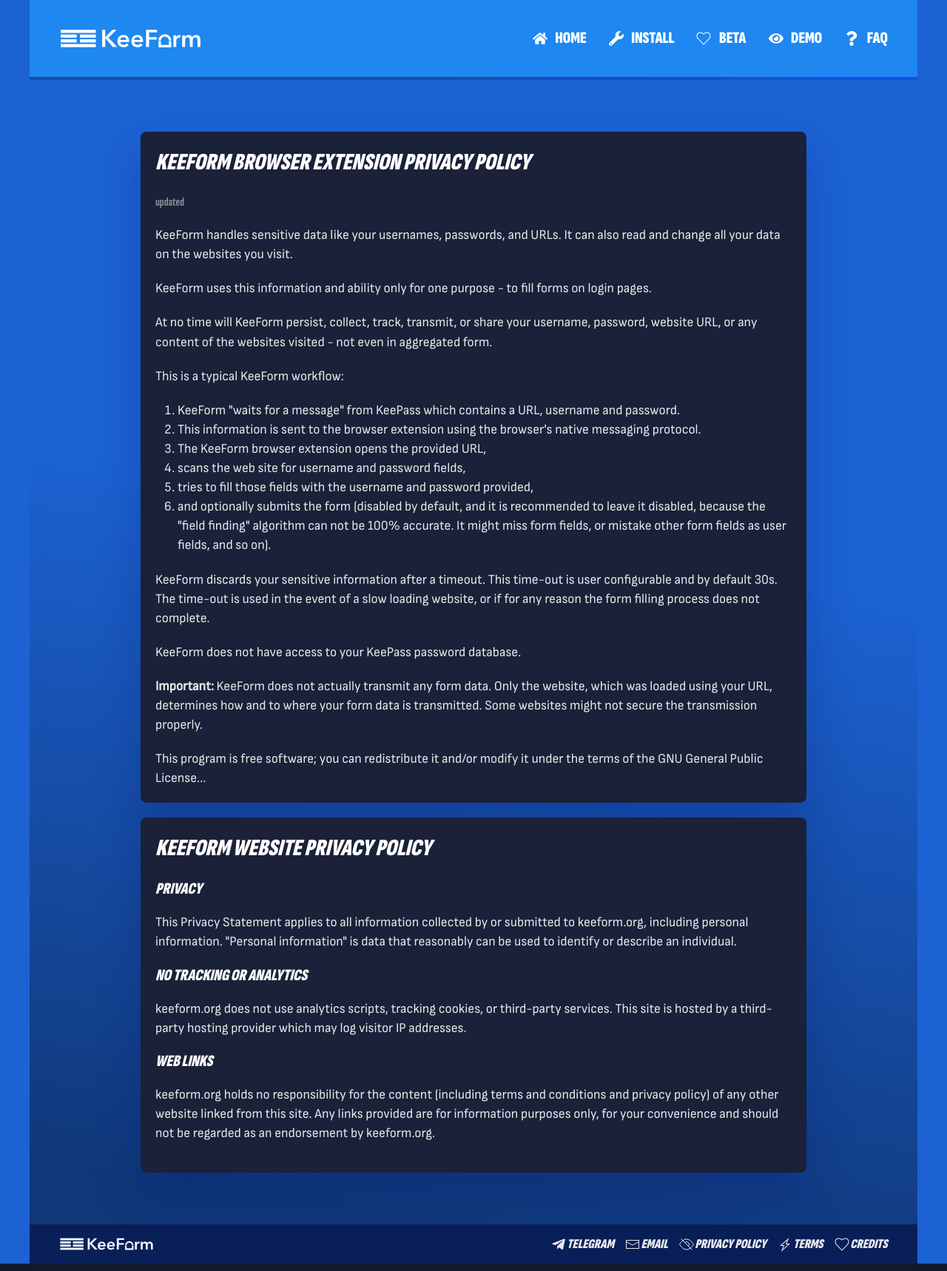
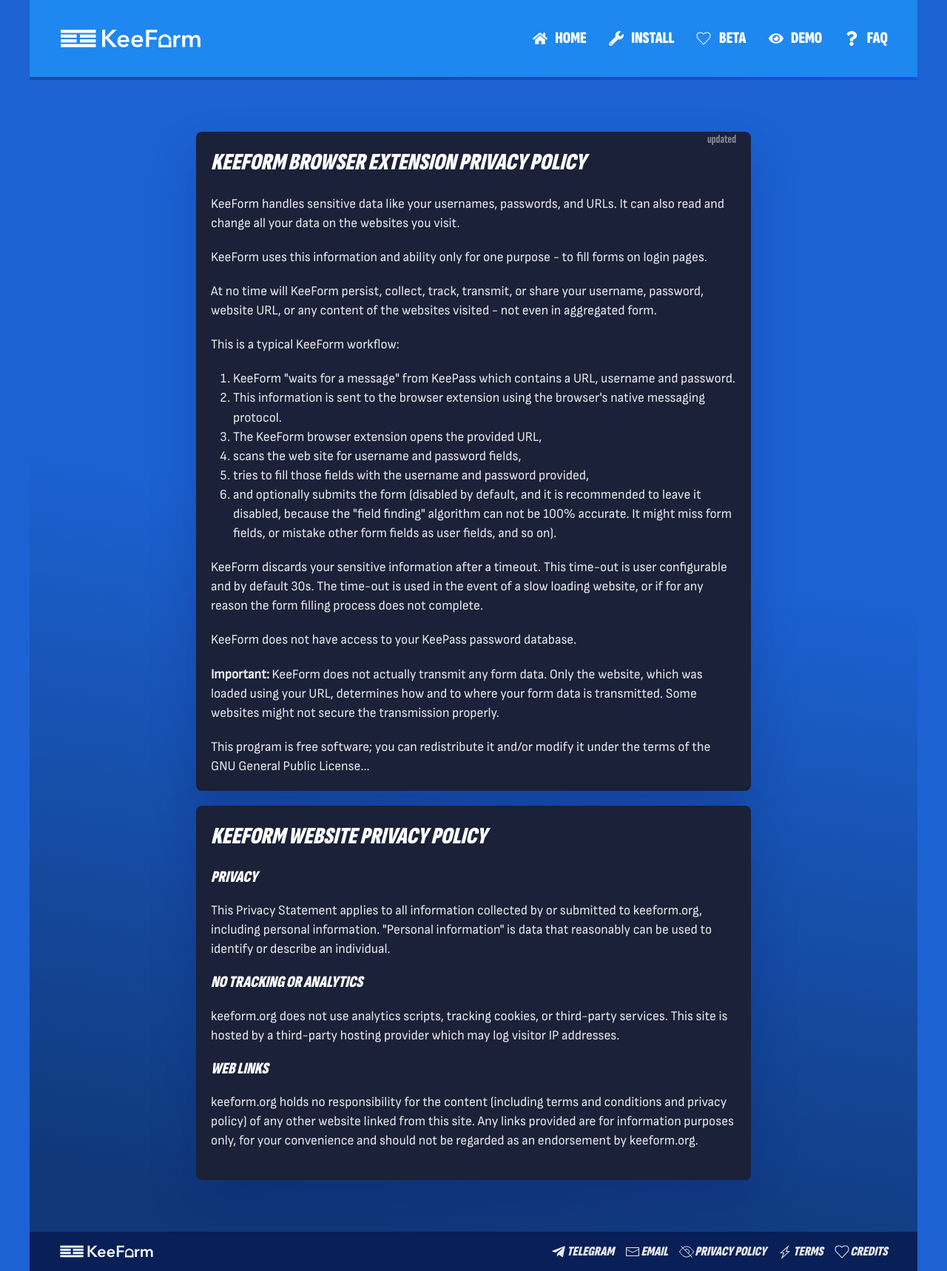
Before and after one commit to keeform/pages, a Jekyll site: the page built from keeform/privacy.html, in a window 1280 px wide. Shown: the whole page at 74% size. Built offline with Jekyll 4.4.1, drawn with Linux system fonts in a browser that asks for light colours.

Commit message:
position update date top right

```diff
--- a/keeform/privacy.html
+++ b/keeform/privacy.html
@@ -5,12 +5,12 @@
 ---
 
                 <div class="uk-section-primary uk-section">
-                  <div class="uk-container uk-container-small">
+                  <div class="uk-container uk-container-xsmall">
                     <div class="uk-grid-margin uk-grid tm-grid-expand uk-child-width-1-1">
                       <div class="uk-width-1-1@m">
                         <div class="uk-card uk-card-default uk-card-small uk-card-body uk-margin-remove-first-child uk-margin">
                           <h3 class="el-title uk-card-title uk-margin-top uk-margin-remove-bottom"> KeeForm Browser Extension Privacy Policy </h3>
-                          <div class="el-meta uk-text-meta uk-margin-top">updated {{ site.data.last_modified.privacy }}</div>
+                          <div class="uk-position-top-right el-meta uk-text-meta uk-margin-right">updated {{ site.data.last_modified.privacy }}</div>
                           <div class="el-content uk-panel uk-margin-top">
                             <p>KeeForm handles sensitive data like your usernames, passwords, and URLs. It can also read and change all your data on the websites you visit.</p>
                             <p>KeeForm uses this information and ability only for one purpose - to fill forms on login pages.</p>
--- a/keeform/terms.html
+++ b/keeform/terms.html
@@ -10,6 +10,7 @@
                       <div class="uk-width-1-1@m">
                         <div class="uk-card uk-card-default uk-card-body uk-margin-remove-first-child uk-margin">
                           <h3 class="el-title uk-card-title uk-margin-top uk-margin-remove-bottom"> Terms and Conditions </h3>
+                          <div class="uk-position-top-right el-meta uk-text-meta uk-margin-right">updated {{ site.data.last_modified.terms }}</div>
                           <div class="el-content uk-panel uk-margin-top">KeeForm is distributed in the hope that it will be useful, but WITHOUT ANY WARRANTY; without even the implied warranty of MERCHANTABILITY or FITNESS FOR A PARTICULAR PURPOSE.</div>
                         </div>
                         <div class="uk-card uk-card-default uk-card-body uk-margin-remove-first-child uk-margin">
```
